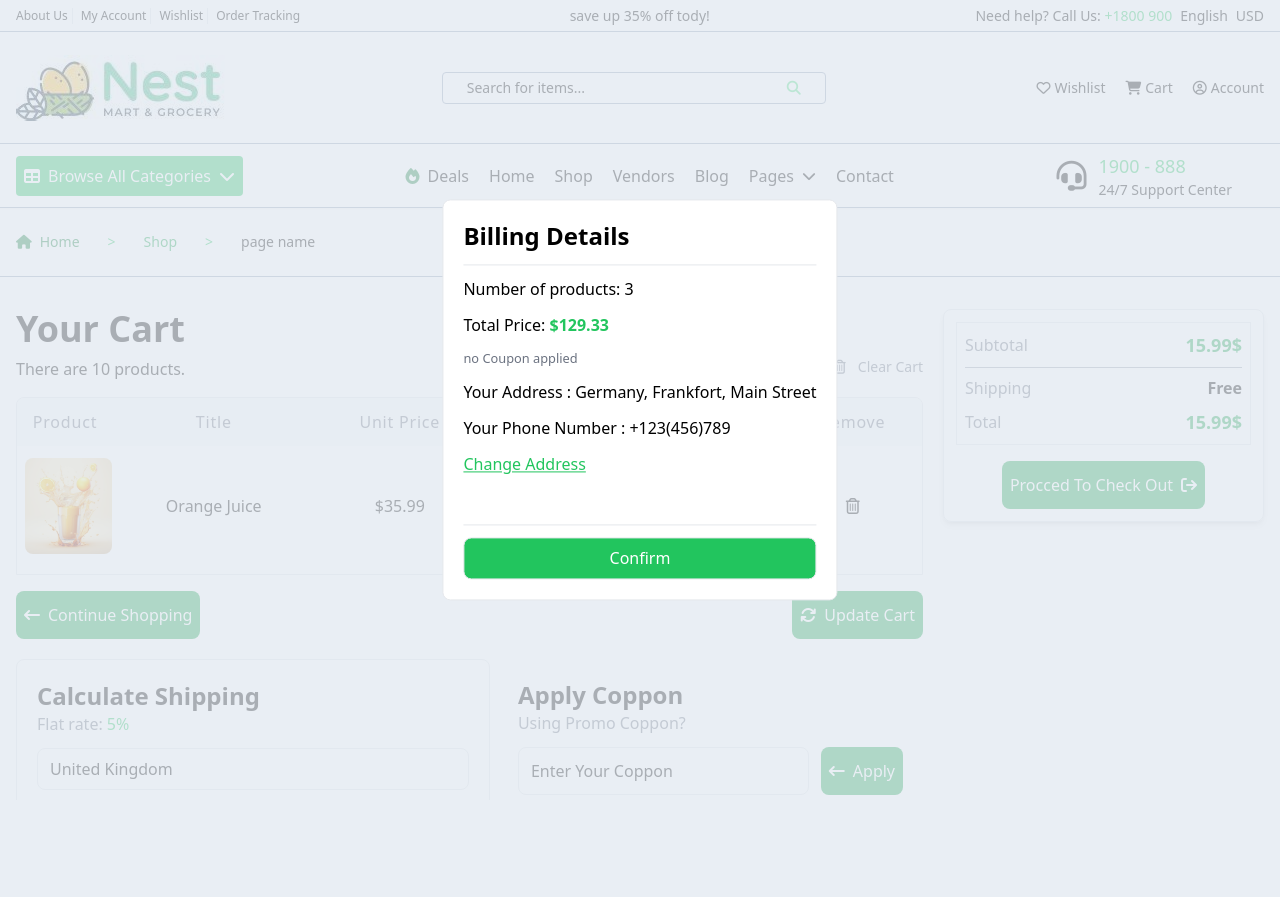
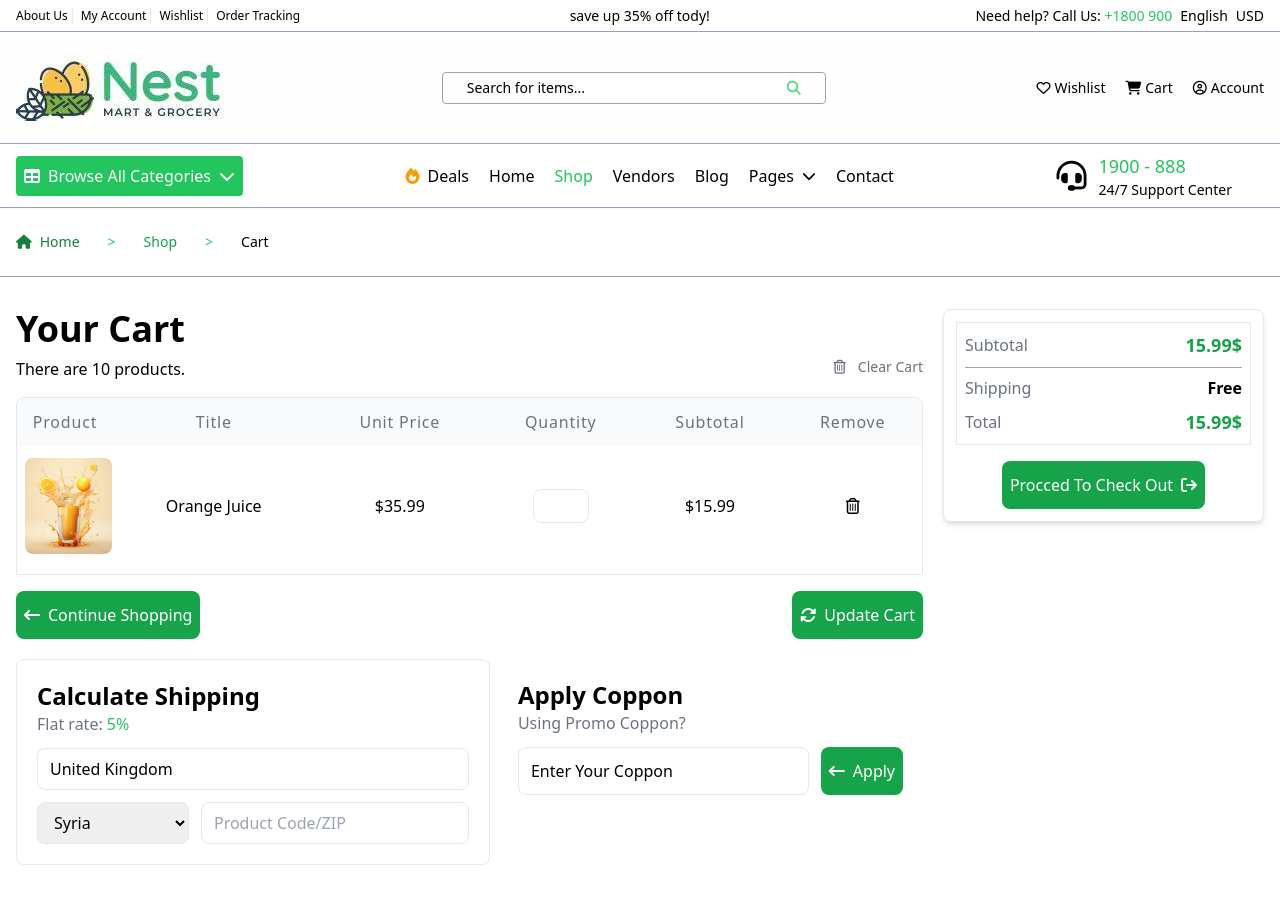
Before and after one commit to osama784/Eommerce, a Django app: page /cart/ in a window 1280 px wide. Before the commit the page ends 795 px from the top, so only its background shows below. Run offline with Django 5.2, Linux system fonts and the light colour scheme; a user stored in the database is signed in; data comes from the database, SQL or seed files in the repository; both versions use the stored data as it was after the commit; some libraries are stand-ins or nearby versions.

Commit message:
adding dynammic variables to path.html and modifying dashboard.html (logout confirmation)

```diff
--- a/products/views.py
+++ b/products/views.py
@@ -20,7 +20,7 @@
 def product(request):
     return render(request, 'product.html')
 
-
+@login_required
 def cart(request):
     orders = Order.objects.filter(owner=request.user.profile).select_related('product', 'owner')
     context = {'orders': orders}
--- a/templates/cart.html
+++ b/templates/cart.html
@@ -7,8 +7,8 @@
 
 
 {% block content %}
-{% include 'navbar.html'%}
-{% include 'path.html'%}
+{% include 'navbar.html' with chosen="shop" %}
+{% include 'path.html' with parent_page_name="Shop" page_name="Cart" %}
 <div class="container mx-auto my-8 px-4 xl:max-w-7xl">
     <div class="flex gap-5 flex-col lg:flex-row *:grow">
         <div class="space-y-5">
@@ -92,7 +92,8 @@
                     <div class="flex flex-wrap gap-3 cursor-pointer">
                         <input type="text" placeholder="Enter Your Coppon"
                             class="rounded-lg pl-3 py-2 border grow placeholder:text-black">
-                        <div class="text-white bg-green-600 px-2 py-3 rounded-lg flex items-center gap-2">
+                        <div
+                            class="text-white bg-green-600 px-2 py-3 rounded-lg flex items-center gap-2  transition-all hover:-translate-y-1">
                             <i class="fa-solid fa-arrow-left-long"></i>
                             <button>Apply</button>
                         </div>
@@ -120,7 +121,7 @@
                 class="cursor-pointer self-center text-center flex items-center px-2 py-3 gap-2 bg-green-600 w-fit rounded-lg text-white hover:bg-amber-400 transition-colors">
                 <span>Procced To Check Out</span><i class="fa-solid fa-arrow-right-from-bracket"></i>
             </div>
-            <div class="flex flex-col gap-3 bg-white border rounded-lg p-5 fixed top-1/2 left-1/2 -translate-x-1/2 -translate-y-1/2 z-[120]"
+            <div class="hidden -flex flex-col gap-3 bg-white border rounded-lg p-5 fixed top-1/2 left-1/2 -translate-x-1/2 -translate-y-1/2 z-[120]"
                 id="checked-out-pop">
                 <h1 class="font-bold text-2xl">Billing Details</h1>
                 <hr>
@@ -129,7 +130,9 @@
                 <small class="text-gray-500">no Coupon applied</small>
                 <h2>Your Address : Germany, Frankfort, Main Street</h2>
                 <h2>Your Phone Number : +123(456)789</h2>
-                <a href="" class="underline text-green-500 hover:text-amber-400 transition-colors">Change Address</a>
+                <a href=""
+                    class="underline text-green-500 hover:text-amber-400 transition-all hover:-translate-y-1">Change
+                    Address</a>
                 <br>
                 <hr>
                 <button
@@ -139,5 +142,5 @@
     </div>
 </div>
 
-<div class="bg-slate-200/75 z-[110] fixed inset-0" id="theme"></div>
+<!-- <div class="bg-slate-200/75 z-[110] fixed inset-0" id="theme"></div> -->
 {% endblock content %}
--- a/templates/navbar.html
+++ b/templates/navbar.html
@@ -76,14 +76,29 @@
       <ul
         class="flex gap-3 max-md:flex-col max-md:pl-8 max-md:pt-10 text-base relative [&>*:where(li)]:p-1 [&>*:where(li)]:cursor-pointer [&>*:where(li)]:transition-colors [&>*:where(li)]:rounded"
         x-data="{pagesShown: false}">
-        <li class="flex items-center gap-2 hover:text-green-500">
-          <i class="fa-solid fa-fire text-green-700"></i>
+        <li class="flex items-center gap-2 hover:text-amber-500
+          {% if chosen == 'deals'%}
+          text-amber-500
+          {% endif %}">
+          <i class="fa-solid fa-fire text-amber-500"></i>
           <p>Deals</p>
         </li>
-        <li class="hover:text-green-500">Home</li>
-        <li class="hover:text-green-500">Shop</li>
-        <li class="hover:text-green-500">Vendors</li>
-        <li class="hover:text-green-500">Blog</li>
+        <li class="hover:text-green-500
+          {% if chosen == 'home' %}
+          text-green-500
+          {% endif %}">Home</li>
+        <li class="hover:text-green-500
+                  {% if chosen == 'shop' %}
+                  text-green-500
+                  {% endif %}">Shop</li>
+        <li class="hover:text-green-500
+                  {% if chosen == 'vendors' %}
+                  text-green-500
+                  {% endif %}">Vendors</li>
+        <li class="hover:text-green-500
+                  {% if chosen == 'blog' %}
+                  text-green-500
+                  {% endif %}">Blog</li>
         <li class="flex items-center gap-2 hover:text-green-500" @click="pagesShown = !pagesShown">
           <p>Pages</p>
           <i class="fa-solid fa-chevron-down text-sm"></i>
@@ -97,7 +112,10 @@
           <li class="hover:text-black transition-colors">Privacy Policy</li>
           <li class="hover:text-black transition-colors">Terms of Service</li>
         </ul>
-        <li class="hover:text-green-500">Contact</li>
+        <li class="hover:text-green-500
+        {% if chosen == 'contact'%}
+        text-green-500
+        {% endif %}">Contact</li>
       </ul>
     </div>
 
--- a/templates/path.html
+++ b/templates/path.html
@@ -7,8 +7,10 @@
             </div>
         </a>
         <span class="text-green-500">&gt;</span>
-        <a href="" class="text-green-600">Shop</a>
+        <a href="" class="text-green-600">{{ parent_page_name }}</a>
+        {% if page_name %}
         <span class="text-green-500">&gt;</span>
-        <span>page name</span>
+        <span>{{ page_name }}</span>
+        {% endif %}
     </div>
 </div>
```
Also changed, not shown: templates/dashboard.html (+9 -0 lines), db.sqlite3.
